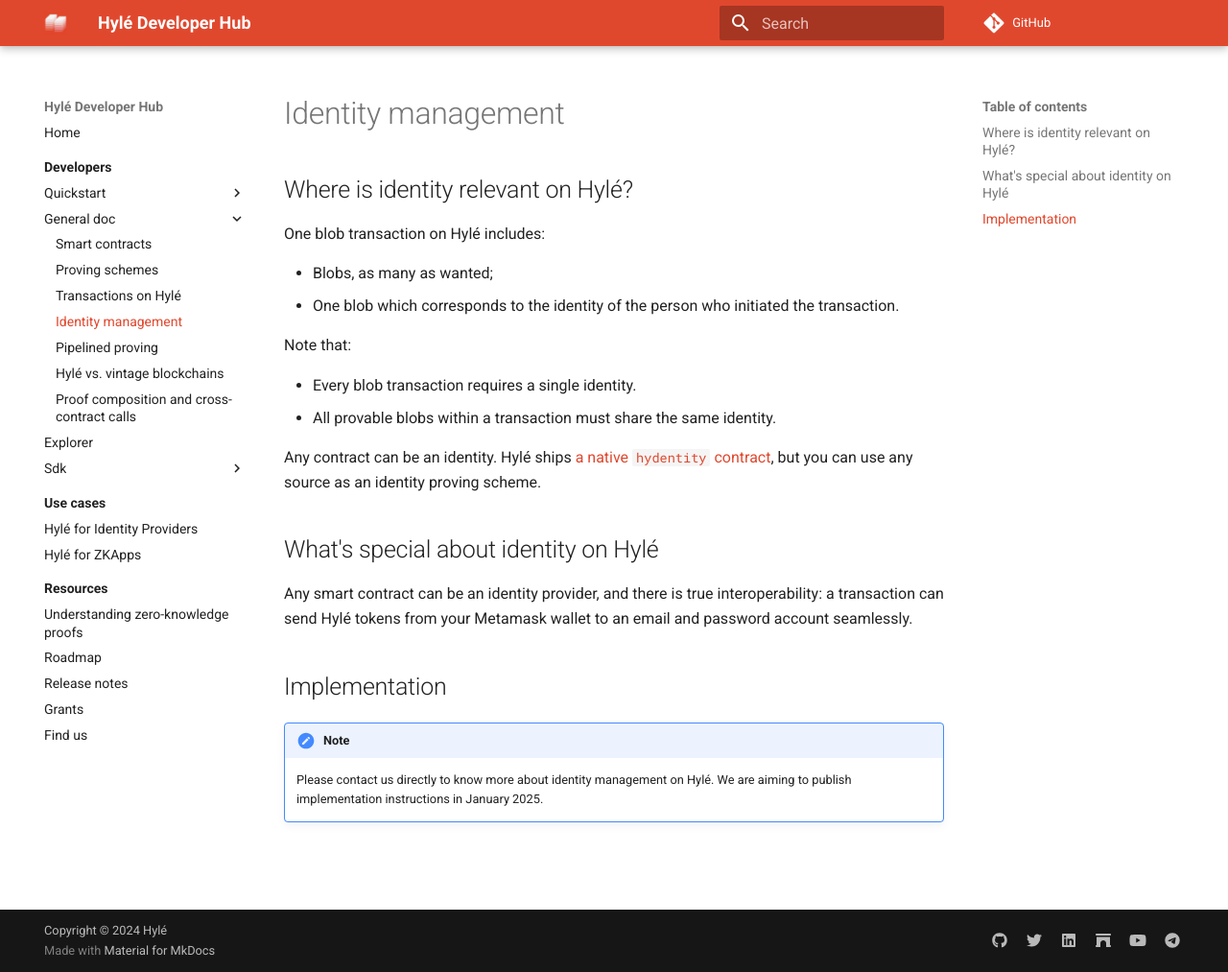
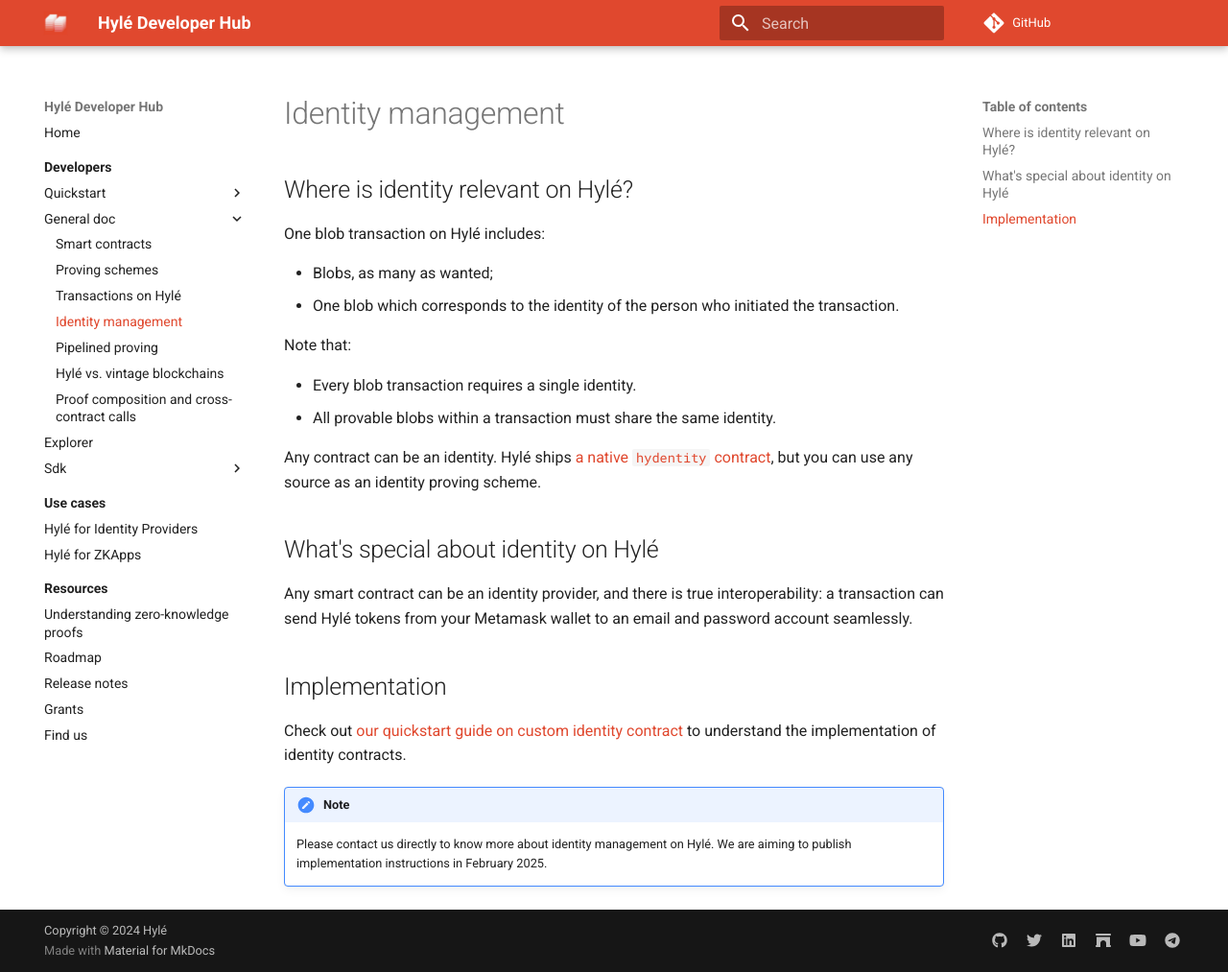
Before and after one commit to Hyle-org/devhub-hyle, an MkDocs documentation site: the page built from docs/developers/general-doc/identity.md, in a window 1280 px wide and 1013 px high. Shown: the whole window at 96% size. Built offline with MkDocs 1.6.1 and Material for MkDocs 9.7.7, drawn with Linux system fonts in a browser that asks for light colours; comment, search, counter and statistics services are not loaded.

Commit message:
move timeline to feb. + add link to quickstart

```diff
--- a/docs/developers/general-doc/identity.md
+++ b/docs/developers/general-doc/identity.md
@@ -20,8 +20,12 @@
 
 ## Implementation
 
+Check out [our quickstart guide on custom identity contract](../quickstart/custom-identity-contract.md) to understand the implementation of identity contracts.
+
 !!! note
-    Please contact us directly to know more about identity management on Hylé. We are aiming to publish implementation instructions in January 2025.
+    Please contact us directly to know more about identity management on Hylé. We are aiming to publish implementation instructions in February 2025.
+
+
 
 <!--
 ### You can use any source of identity
```
